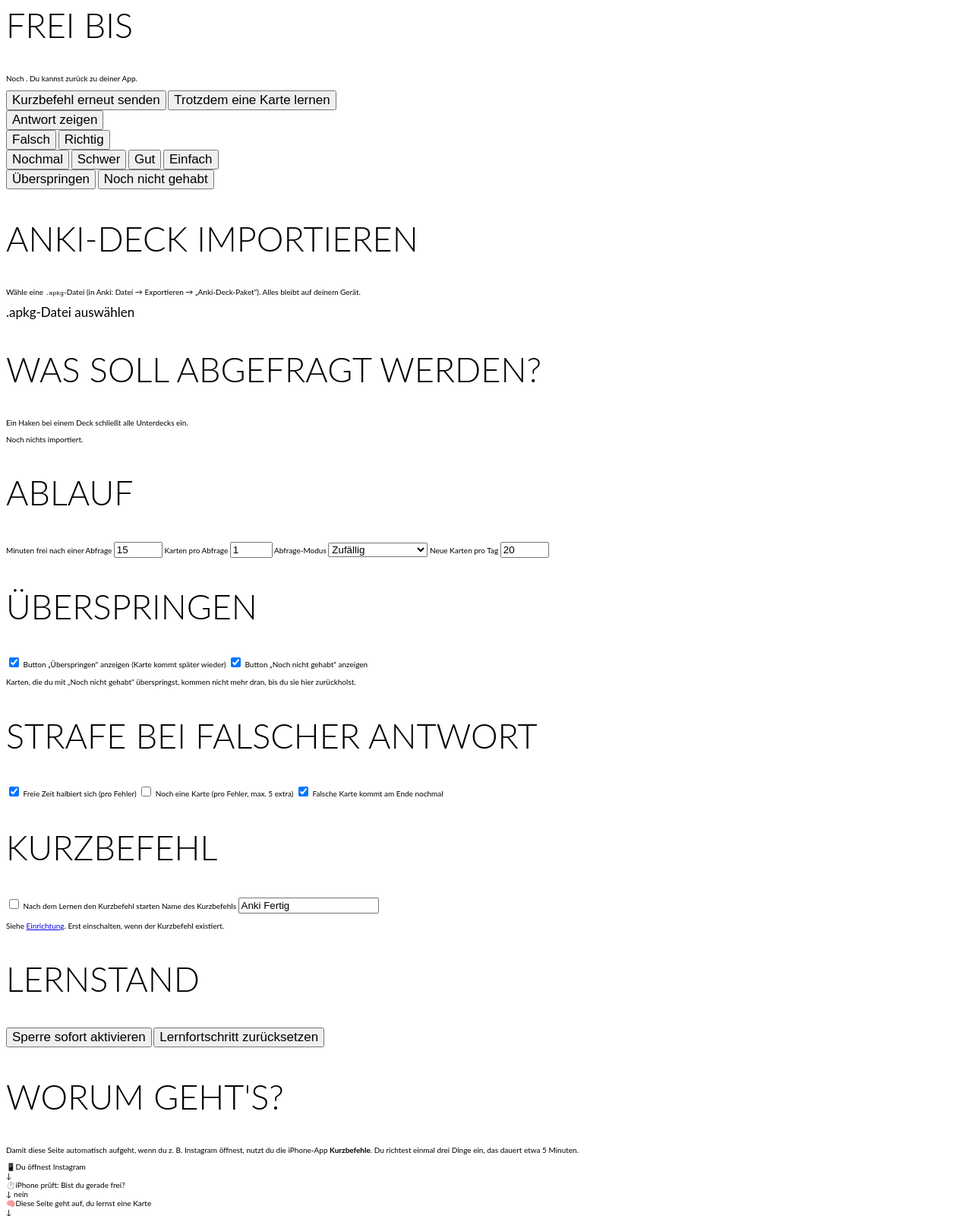
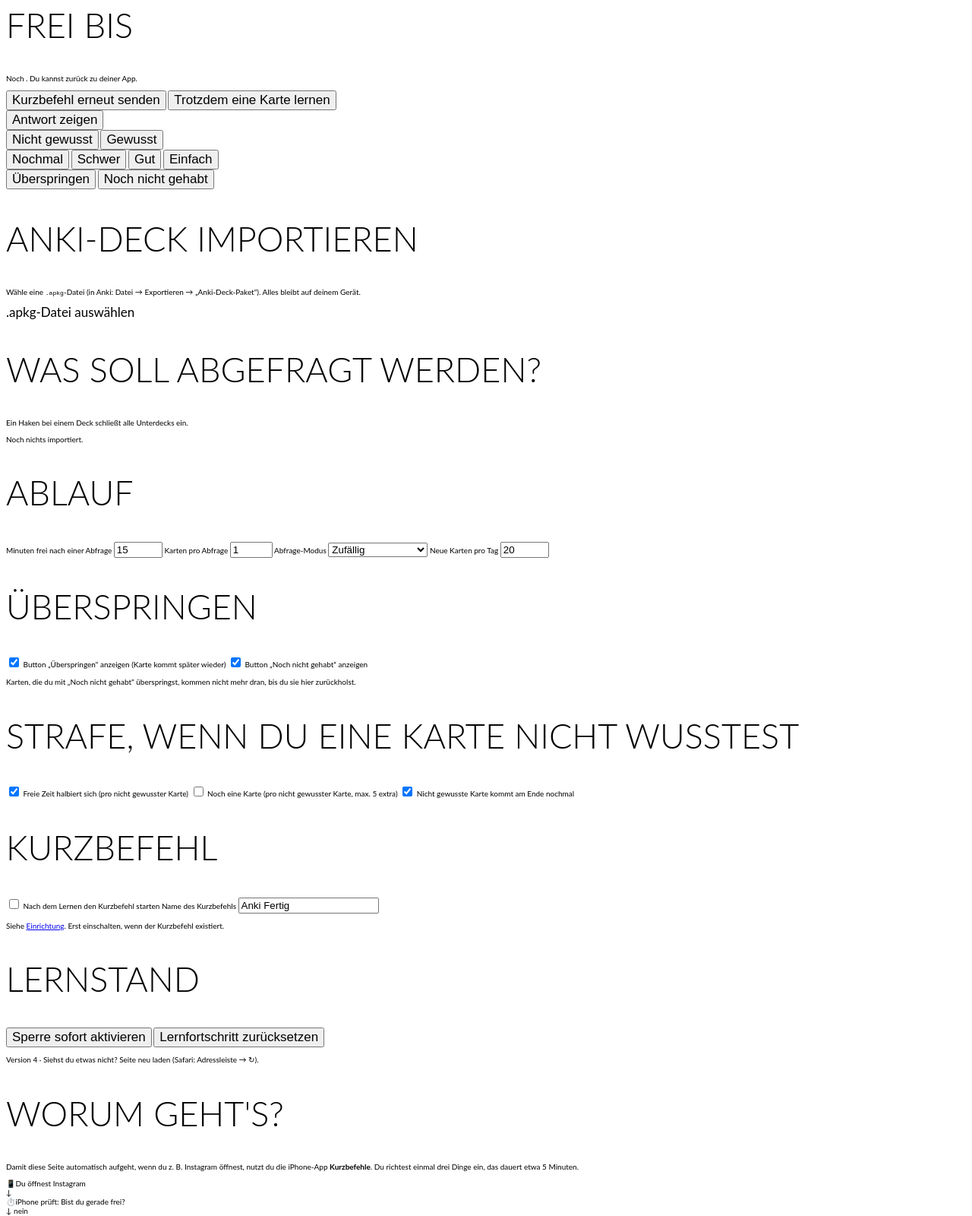
Before and after one commit to janiktest/trustfulwebsite, a plain HTML site: page ankitest/index.html in a window 1280 px wide. Shown: the part 380-1980 px from the top of the page at 76% size. Drawn offline with nearby package versions, Linux system fonts and the light colour scheme; files that its build step writes are made by us from their sources.

Commit message:
Rename answer buttons to Gewusst / Nicht gewusst and bust caches
Correct/incorrect read like grading; the buttons now say whether you
knew the card. Penalty texts follow. CSS and JS get a version query so
Safari picks up new releases, and Settings shows the version.

Co-Authored-By: Claude Opus 5.5 <noreply@anthropic.com>
Claude-Session: https://claude.ai/code/session_01QLtQbDnUBSTu51ArZqvife

```diff
--- a/ankitest/app.js
+++ b/ankitest/app.js
@@ -504,7 +504,7 @@
   function updateProgress() {
     $('progress-text').textContent = `Karte ${Math.min(session.done + 1, session.required)} von ${session.required}`;
     const p = [];
-    if (session.wrong) p.push(`${session.wrong} falsch`);
+    if (session.wrong) p.push(`${session.wrong} nicht gewusst`);
     if (session.factor < 1) p.push(`Zeit ×${session.factor}`);
     $('penalty-text').textContent = p.join(' · ');
     $('penalty-text').classList.toggle('hidden', !p.length);
@@ -558,7 +558,7 @@
     if (!wasVoluntary) LS.set('unlockUntil', Date.now() + minutes * MIN);
     const wrong = session.wrong;
     session = null;
-    toast(wasVoluntary ? 'Gut gelernt!' : (wrong ? `Frei für ${minutes} min (${wrong} falsch)` : `Frei für ${minutes} min`));
+    toast(wasVoluntary ? 'Gut gelernt!' : (wrong ? `Frei für ${minutes} min (${wrong} nicht gewusst)` : `Frei für ${minutes} min`));
     showLearn();
     if (settings.useShortcut && !wasVoluntary) setTimeout(runShortcut, 400);
   }
--- a/ankitest/index.html
+++ b/ankitest/index.html
@@ -2,11 +2,12 @@
 <html lang="de">
 <head>
   <meta charset="UTF-8">
+  <meta http-equiv="Cache-Control" content="no-cache">
   <meta name="viewport" content="width=device-width, initial-scale=1, viewport-fit=cover">
   <meta name="theme-color" content="#f6f5f2" media="(prefers-color-scheme: light)">
   <meta name="theme-color" content="#17181b" media="(prefers-color-scheme: dark)">
   <title>Anki Lock</title>
-  <link rel="stylesheet" href="style.css">
+  <link rel="stylesheet" href="style.css?v=4">
 </head>
 <body>
   <header class="topbar">
@@ -45,8 +46,8 @@
         <div class="answer-bar">
           <button id="btn-show" class="btn primary wide">Antwort zeigen</button>
           <div id="grade-random" class="grades hidden">
-            <button class="btn bad" data-grade="1">Falsch</button>
-            <button class="btn good" data-grade="3">Richtig</button>
+            <button class="btn bad" data-grade="1">Nicht gewusst</button>
+            <button class="btn good" data-grade="3">Gewusst</button>
           </div>
           <div id="grade-srs" class="grades four hidden">
             <button class="btn bad" data-grade="1">Nochmal<small id="lbl-1"></small></button>
@@ -114,10 +115,10 @@
         <div id="skipped-list" class="skipped-list"></div>
       </div>
       <div class="panel form">
-        <h2>Strafe bei falscher Antwort</h2>
-        <label class="check"><input type="checkbox" id="pen-halve"> Freie Zeit halbiert sich (pro Fehler)</label>
-        <label class="check"><input type="checkbox" id="pen-extra"> Noch eine Karte (pro Fehler, max. 5 extra)</label>
-        <label class="check"><input type="checkbox" id="pen-repeat"> Falsche Karte kommt am Ende nochmal</label>
+        <h2>Strafe, wenn du eine Karte nicht wusstest</h2>
+        <label class="check"><input type="checkbox" id="pen-halve"> Freie Zeit halbiert sich (pro nicht gewusster Karte)</label>
+        <label class="check"><input type="checkbox" id="pen-extra"> Noch eine Karte (pro nicht gewusster Karte, max. 5 extra)</label>
+        <label class="check"><input type="checkbox" id="pen-repeat"> Nicht gewusste Karte kommt am Ende nochmal</label>
       </div>
       <div class="panel form">
         <h2>Kurzbefehl</h2>
@@ -132,6 +133,7 @@
         <h2>Lernstand</h2>
         <button class="btn secondary" id="btn-reset-unlock">Sperre sofort aktivieren</button>
         <button class="btn danger" id="btn-reset-srs">Lernfortschritt zurücksetzen</button>
+        <p class="muted version">Version 4 · Siehst du etwas nicht? Seite neu laden (Safari: Adressleiste → ↻).</p>
       </div>
     </section>
 
@@ -248,6 +250,6 @@
   <script src="vendor/jszip.min.js"></script>
   <script src="vendor/fzstd.js"></script>
   <script src="vendor/sql-wasm.js"></script>
-  <script src="app.js"></script>
+  <script src="app.js?v=4"></script>
 </body>
 </html>
```
